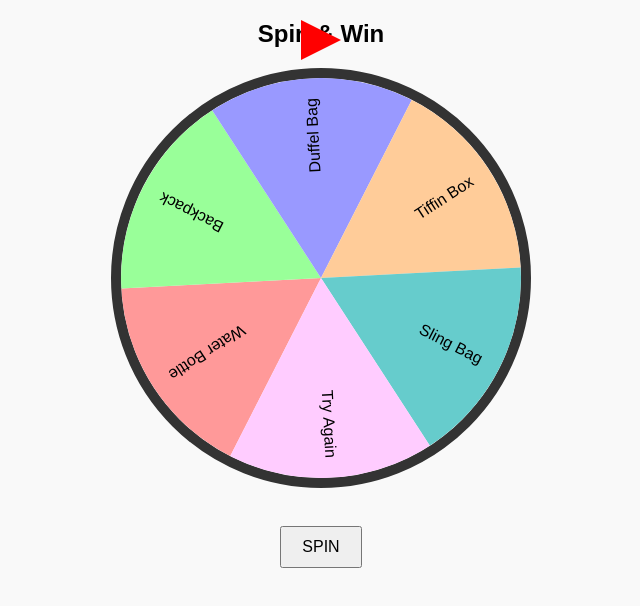
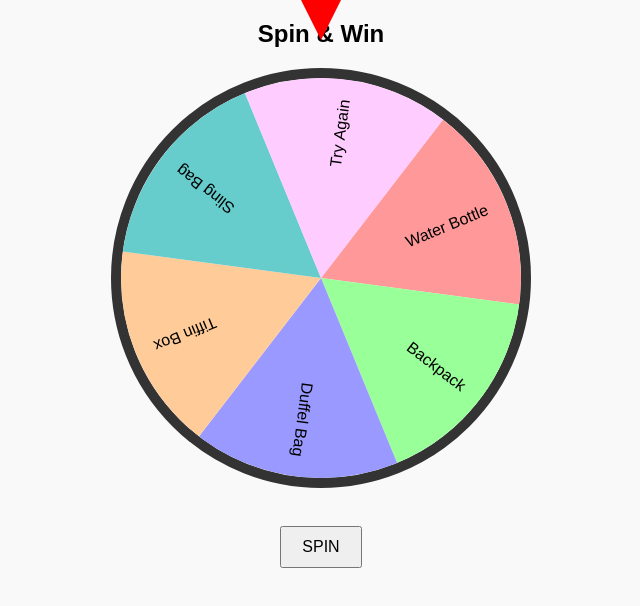
Before and after one commit to newmobicarepalghar-crypto/newmobicarepalghar-crypto.github.io, a plain HTML site: page customer.html in a window 1280 px wide. Both pictures are taken after a click on the button "SPIN". Shown: the whole page, without its empty margins (319-959 px from the left). Drawn offline with Linux system fonts and the light colour scheme.

Commit message:
Update customer.html

```diff
--- a/customer.html
+++ b/customer.html
@@ -6,14 +6,15 @@
   <style>
     body { text-align:center; font-family:Arial; background:#f9f9f9; }
     #wheel { border:10px solid #333; border-radius:50%; margin:auto; display:block; }
+    /* Arrow always on TOP */
     #arrow {
       width:0; height:0;
       border-left:20px solid transparent;
       border-right:20px solid transparent;
-      border-bottom:40px solid red;
+      border-top:40px solid red;  /* 🔺 pointing UP */
       position:absolute;
-      top:20px; left:50%;
-      transform: translateX(-50%) rotate(90deg);
+      top:0; left:50%;
+      transform: translateX(-50%);
       z-index:10;
     }
     button { margin-top:20px; padding:10px 20px; font-size:16px; }
@@ -86,14 +87,14 @@
 
       let winnerIndex = prizes.findIndex(p=>p.name===winner.name);
 
-      // Calculate angle so arrow (top = 90deg) points to winner
-      let targetAngle = (3*Math.PI/2) - (winnerIndex * arc + arc/2);
+      // Target so Arrow (UP) points to winner
+      let targetAngle = (Math.PI/2) - (winnerIndex * arc + arc/2);
       targetAngle = (targetAngle + 2*Math.PI) % (2*Math.PI);
 
       // Spin at least 5 full rotations
       let finalAngle = targetAngle + 2*Math.PI*5;
 
-      let duration = 5000; // 5 sec
+      let duration = 8000; // 8 sec
       let start = null;
 
       function animate(ts){
```
